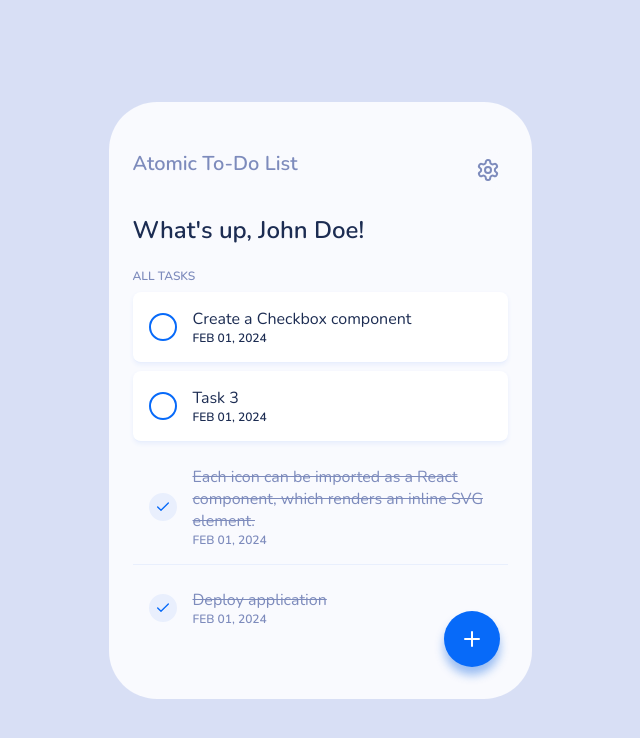
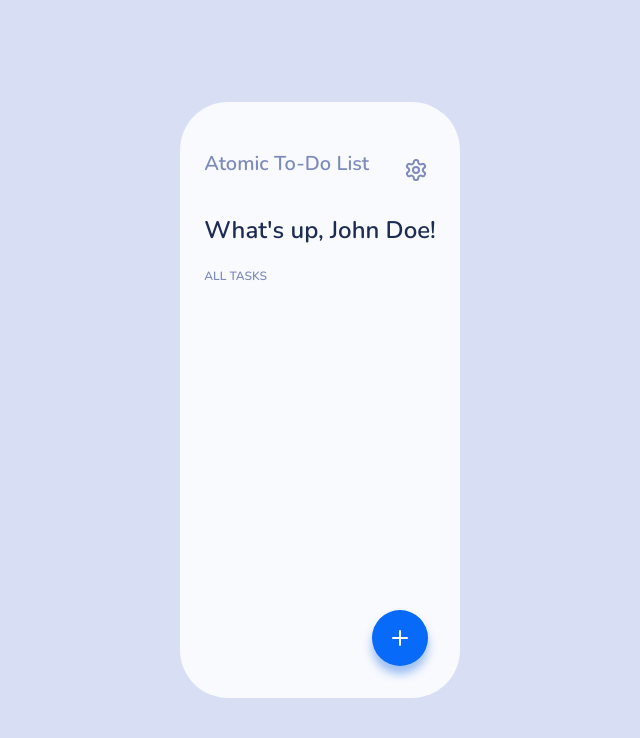
Before and after one commit to IvanIFJ/todo-list, a React (Vite) app in the folder app/: page / in a window 1280 px wide. Shown: the top 738 px of the page, without its empty margins (320-960 px from the left). Built offline with nearby package versions, Linux system fonts and the light colour scheme.

Commit message:
feat: add state manager

```diff
--- a/app/package.json
+++ b/app/package.json
@@ -13,7 +13,8 @@
     "lucide-react": "^0.320.0",
     "react": "^18.2.0",
     "react-dom": "^18.2.0",
-    "styled-components": "^6.1.8"
+    "styled-components": "^6.1.8",
+    "zustand": "^4.5.0"
   },
   "devDependencies": {
     "@types/react": "^18.2.43",
--- a/app/src/components/organism/CreateTodo.tsx
+++ b/app/src/components/organism/CreateTodo.tsx
@@ -1,19 +1,42 @@
 import { PlusCircle } from 'lucide-react'
 import { Button } from '../atoms/Button'
 import { Input } from '../atoms/Input'
-import { useEffect, useRef } from 'react'
+import { useEffect, useRef, useState } from 'react'
+import { useTaskList } from '../../state'
 
-export function CreateTodo() {
+type CreateTodoProps = {
+  onCreate?: (name: string) => void
+}
+
+export function CreateTodo({ onCreate }:CreateTodoProps) {
+  const [name, setName] = useState('')
+  const { createTodo } = useTaskList(({ createTodo }) => ({ createTodo }))
   const ref = useRef<HTMLInputElement>(null)
 
   useEffect(() => {
     ref.current?.focus()
   }, [])
 
+  const handleChange = ({ target }: React.ChangeEvent<HTMLInputElement>) =>
+    setName(target.value)
+
+  const handeSubmit = (event: React.FormEvent<HTMLFormElement>) => {
+    event.preventDefault()
+    createTodo(name)
+    onCreate && onCreate(name)
+  }
+
   return (
-    <form>
-      <Input ref={ref} placeholder="Type your task here" />
-      <Button type='button'>Create task <PlusCircle size={20} /> </Button>
+    <form onSubmit={handeSubmit}>
+      <Input
+        type='text'
+        ref={ref}
+        placeholder="Type your task hereaa"
+        value={name}
+        onChange={handleChange}
+        required
+      />
+      <Button type="submit">Create task <PlusCircle size={20} /> </Button>
     </form>
   )
 }
--- a/app/src/components/organism/TaskList.tsx
+++ b/app/src/components/organism/TaskList.tsx
@@ -1,24 +1,47 @@
+import { useMemo } from 'react'
 import styled from 'styled-components'
+import { useTaskList } from '../../state'
+import { Todo } from '../molecules/Todo'
 import { Task } from '../../entities'
-import { Todo } from '../molecules/Todo'
 
 const Container = styled.div`
+  min-height: 350px;
   ${({ theme }) => `
     margin: ${theme.spacing(1)} 0;
   `}
 `
 
-const fakeData: Task[] = [
-  { id: 'a1', name: 'Create a Checkbox component', completed: false, createdAt: new Date() },
-  { id: 'c3', name: 'Task 3', completed: false, createdAt: new Date() },
-  { id: 'd4', name: 'Each icon can be imported as a React component, which renders an inline SVG element.', completed: true, createdAt: new Date() },
-  { id: 'b2', name: 'Deploy application', completed: true, createdAt: new Date() },
-]
+export function TaskList() {
+  const { list, toggleTodo } = useTaskList(({ list, toggleTodo }) => ({ list, toggleTodo }))
+  const tasks = Object.values(list).reduce((result, task) => {
+    if (task.completed) {
+      return { ...result, completed: [...result.completed, task]}
+    }
+    return { ...result, pending: [...result.pending, task]}
+  }, {
+    completed: [],
+    pending: [],
+  } as Record<'completed' | 'pending', Task[]>)
 
-export function TaskList() {
+  const sortedPending = useMemo(() => tasks.pending.sort((a, b) => b.createdAt.getTime() - a.createdAt.getTime()), [tasks.pending])
+  const sortedCompleted = useMemo(() => tasks.completed.sort((a, b) => b.completedAt?.getTime()||0 - (a.completedAt?.getTime()||0)), [tasks.completed])
+
   return (
     <Container>
-      {fakeData.map((task) => (<Todo key={task.id} value={task}/>))}
+      {sortedPending.map((task) => (
+        <Todo
+          key={task.id}
+          onClick={() => toggleTodo(task.id)}
+          value={task}
+        />
+      ))}
+      {sortedCompleted.map((task) => (
+        <Todo
+          key={task.id}
+          onClick={() => toggleTodo(task.id)}
+          value={task}
+        />
+      ))}
     </Container>
   )
 }
--- a/app/src/entities.ts
+++ b/app/src/entities.ts
@@ -3,4 +3,5 @@ export type Task = {
   name: string
   completed: boolean
   createdAt: Date
+  completedAt?: Date
 }
--- a/app/src/pages/Home.tsx
+++ b/app/src/pages/Home.tsx
@@ -1,11 +1,11 @@
 import { Plus } from 'lucide-react'
+import { useState } from 'react'
 import { Typography } from '../components/atoms/Typography'
 import { Fab } from '../components/molecules/Fab'
+import { Modal } from '../components/molecules/Modal'
+import { CreateTodo } from '../components/organism/CreateTodo'
 import { TaskList } from '../components/organism/TaskList'
 import { BaseLayout } from '../components/templates/BaseLayout'
-import { Modal } from '../components/molecules/Modal'
-import { useState } from 'react'
-import { CreateTodo } from '../components/organism/CreateTodo'
 
 const user = {
   name: 'John Doe'
@@ -14,6 +14,8 @@ const user = {
 export function Home() {
   const [modalOpened, setModalOpened] = useState(false)
 
+  const closeModal = () => setModalOpened(false)
+
   return (
     <BaseLayout>
       <Typography as="h2" $variant='heading'>What's up, {user.name}!</Typography>
@@ -21,8 +23,8 @@ export function Home() {
       <Typography $variant='caption2' $color='subtle'>All tasks</Typography>
       <TaskList />
 
-      <Modal opened={modalOpened} onClose={() => setModalOpened(false)}>
-        <CreateTodo />
+      <Modal opened={modalOpened} onClose={closeModal}>
+        <CreateTodo onCreate={closeModal} />
       </Modal>
       <Fab icon={Plus} onClick={() => setModalOpened(true)} />
     </BaseLayout>
--- /dev/null
+++ b/app/src/state.tsx
@@ -0,0 +1,63 @@
+import { create } from 'zustand'
+import { Task } from './entities'
+import { generateId } from './utils/generateId'
+
+type State = {
+  list: Record<string, Task>
+  meta: {
+    total: number
+    completed: number
+  }
+}
+
+type Actions = {
+  createTodo: (name: string) => void
+  toggleTodo: (id: string) => void
+  clearTodos: () => void
+}
+
+const initialState: State = {
+  list: {},
+  meta: {
+    total: 0,
+    completed: 0
+  }
+}
+
+export const useTaskList = create<State & Actions>((set) => ({
+  ...initialState,
+  createTodo: (name) => {
+    set((state) => {
+      const createdAt = new Date()
+      const id = generateId()
+      const meta = {
+        total: state.meta.total + 1,
+        completed: state.meta.completed
+      }
+      const todo = { id, name, completed: false, createdAt }
+      state.meta.total++
+
+      return { list: {...state.list, [id]: todo }, meta }
+    })
+  },
+  toggleTodo: (id) => {
+    set((state) => {
+      const task = state.list[id]
+      const newValue = !task.completed
+      const completedCount = newValue ? state.meta.completed + 1 : state.meta.completed - 1
+      const completedAt = newValue ? new Date() : undefined
+      return {
+        list: {
+          ...state.list,
+          [id]: { ...task, completed: newValue, completedAt }
+        },
+        meta: {
+          ...state.meta,
+          completed: completedCount
+        }}
+    })
+  },
+  clearTodos: () => {
+    set(() => initialState)
+  }
+}))
--- /dev/null
+++ b/app/src/utils/generateId.ts
@@ -0,0 +1,3 @@
+export const generateId = () => {
+  return Math.random().toString(36).substring(2);
+}
```
Also changed, not shown: 1 other file (tests, documents, lock files or other folders).
